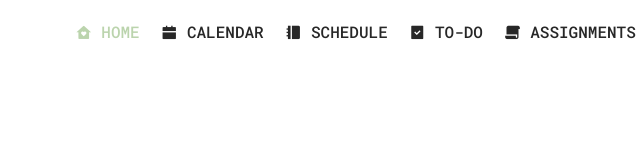
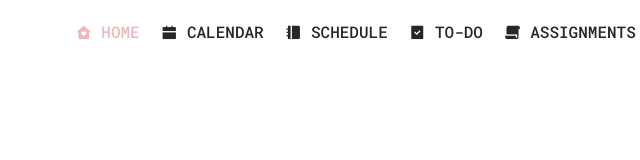
Before and after one commit to kkccmmnn/notion, a plain HTML site: page nav.html in a window 1280 px wide. In both pictures the pointer is over the link "HOME". Shown: the full height of the page, 3-643 px from the left. Drawn offline with nearby package versions, Linux system fonts and the light colour scheme.

Commit message:
Update nav.html

```diff
--- a/nav.html
+++ b/nav.html
@@ -65,7 +65,7 @@
 
 		.navMenu a:hover {
 
-			color: #BBD4AD;
+			color: #EDB7BB;
 		}
 	</style>
 </head>
```
